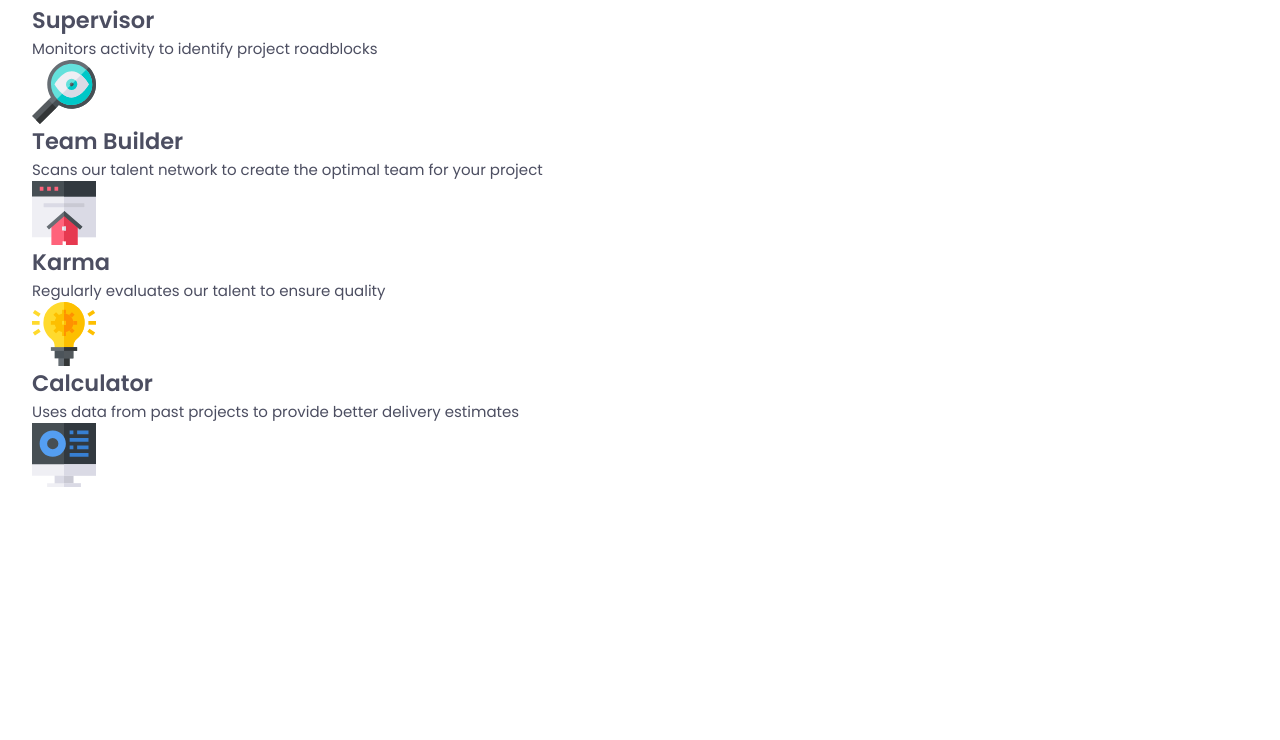
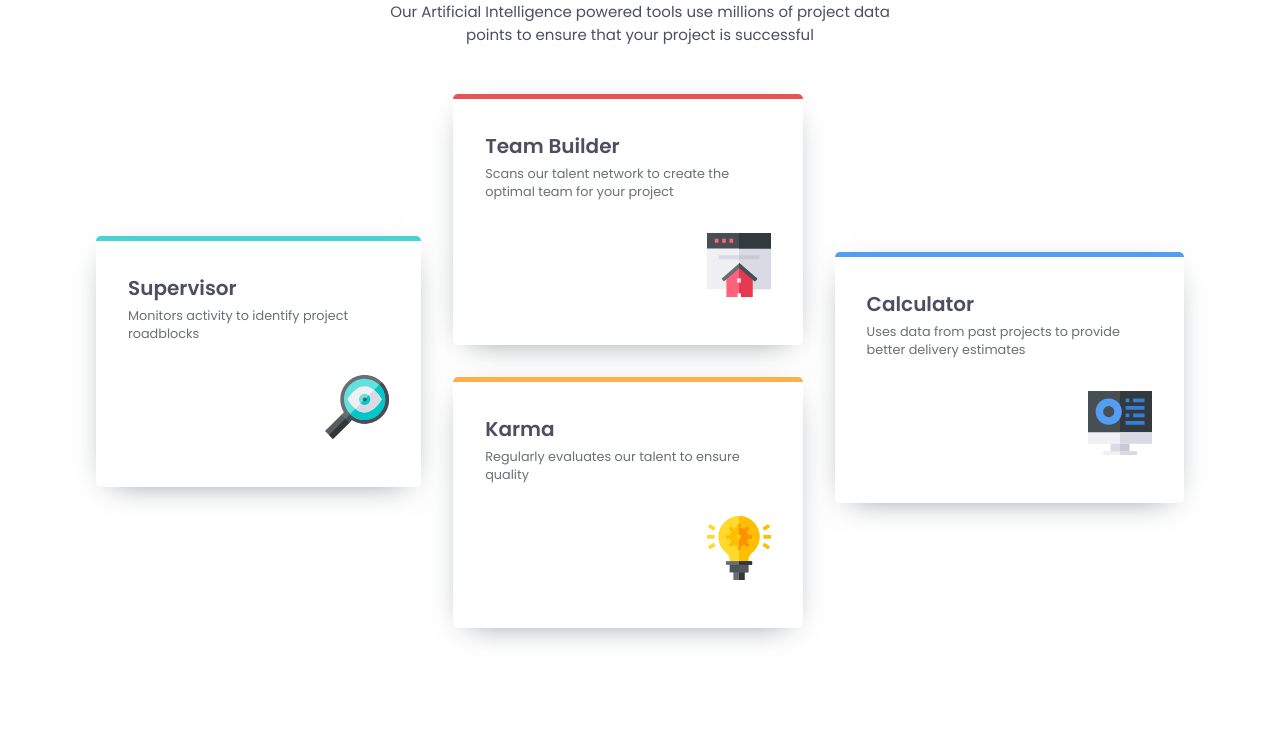
Before and after one commit to KrisvHeij/four-card-feature-section, a plain HTML site: page index.html in a window 1280 px wide. Shown: the part 202-942 px from the top of the page. Before the commit the page ends 800 px from the top, so only its background shows below. Drawn offline with Linux system fonts and the light colour scheme.

Commit message:
Finished styles for mobile and desktop

```diff
--- a/index.html
+++ b/index.html
@@ -32,29 +32,36 @@
         </p>
       </div>
       <div class="card-container">
-        <section class="card">
+        <section>
+          <div class="card card-1">
             <h2>Supervisor</h2>
             <p>Monitors activity to identify project roadblocks</p>
             <img src="/images/icon-supervisor.svg" alt="" />
+          </div>
         </section>
-        <section class="card">
+        <section>
+          <div class="card card-2">
             <h2>Team Builder</h2>
             <p>
-            Scans our talent network to create the optimal team for your project
+              Scans our talent network to create the optimal team for your
+              project
             </p>
             <img src="/images/icon-team-builder.svg" alt="" />
-        </section>
-        <section class="card">
+          </div>
+          <div class="card card-3">
             <h2>Karma</h2>
             <p>Regularly evaluates our talent to ensure quality</p>
             <img src="/images/icon-karma.svg" alt="" />
+          </div>
         </section>
-        <section class="card">
+        <section>
+          <div class="card card-4">
             <h2>Calculator</h2>
             <p>
               Uses data from past projects to provide better delivery estimates
             </p>
             <img src="/images/icon-calculator.svg" alt="" />
+          </div>
         </section>
       </div>
     </main>
--- a/styles.css
+++ b/styles.css
@@ -37,6 +37,7 @@ main {
 
 .header {
   text-align: center;
+  margin: 0 auto;
   margin-bottom: 3rem;
 }
 
@@ -54,3 +55,80 @@ main {
 .header p {
   text-wrap: balance;
 }
+
+.card {
+  margin-bottom: 2rem;
+  padding: 2rem;
+  border-radius: 5px;
+  box-shadow: 0 8px 32px -16px var(--c-grey-400);
+}
+
+.card h2 {
+  font-size: 1.25rem;
+  margin-bottom: 0.25rem;
+}
+
+.card p {
+  color: var(--c-grey-400);
+  font-size: 0.8rem;
+  max-width: 30ch;
+  margin-bottom: 2rem;
+}
+
+.card img {
+  margin-left: auto;
+  margin-bottom: 1rem;
+}
+
+.card-1 {
+  border-top: 5px solid var(--c-cyan);
+}
+
+.card-2 {
+  border-top: 5px solid var(--c-red);
+}
+
+.card-3 {
+  border-top: 5px solid var(--c-orange);
+}
+
+.card-4 {
+  border-top: 5px solid var(--c-blue);
+  margin-bottom: 0;
+}
+
+@media (min-width: 51rem) {
+  main {
+    max-width: 72rem;
+    margin: 0 auto;
+    padding-block: 5rem;
+  }
+
+  .header {
+    max-width: 34rem;
+  }
+
+  .header h1 {
+    font-size: 2.2rem;
+  }
+
+  .header p {
+    max-width: 100%;
+    text-wrap: wrap;
+  }
+
+  .card-container {
+    display: flex;
+    justify-content: center;
+    gap: 2rem;
+    align-items: center;
+  }
+
+  .card-container section {
+    flex-grow: 1;
+  }
+
+  .card p {
+    max-width: 40ch;
+  }
+}
```
Lines whose indentation alone changed are shown as unchanged.
